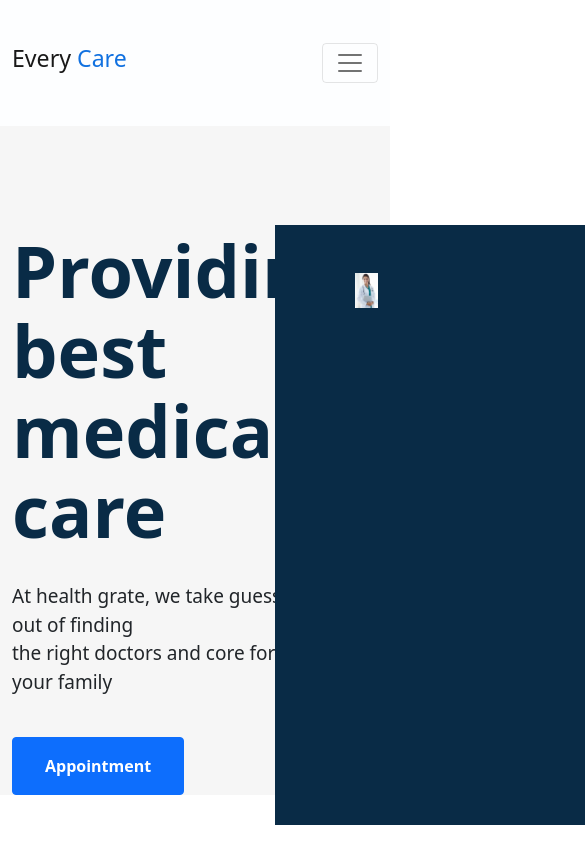
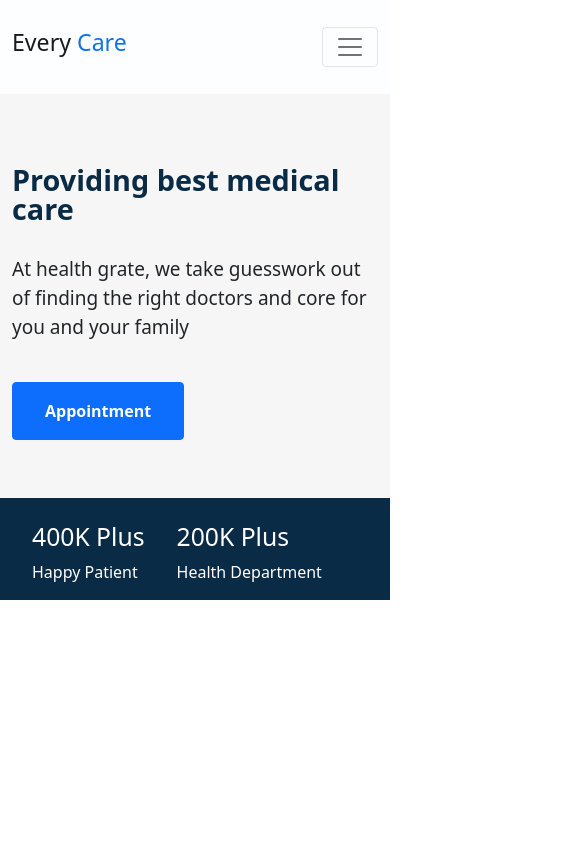
Before and after one commit to Afzzal-Mahmud/healthcare-website, a React (Create React App) app: page / in a window 390 px wide. Shown: the top 844 px of the page, 585 px wide, since content can reach past the window. Built offline with nearby package versions, Linux system fonts and the light colour scheme.

Commit message:
add responsive header section

```diff
--- a/src/Components/Header/Header.css
+++ b/src/Components/Header/Header.css
@@ -20,3 +20,9 @@
 .padding{
     padding: 2em 0;
 }
+/* resize the header padding on this brackpoint */
+@media screen and (max-width: 767px) {
+    .padding{
+        padding:1em 0;
+    }
+}
--- a/src/Pages/Home/Home.css
+++ b/src/Pages/Home/Home.css
@@ -1,26 +1,40 @@
+/* make some room on hero section by padding top */
 .padding-top{
     padding-top: 5em;
 }
+/* the UI secondery color use in this utility class */
 .secondery-section-background{
     background: #f6f6f6;
 }
+.responsive-flex{
+    display: flex;
+}
 .hero-img-background{
     position: absolute;
-    width: 350px;
-    height: 600px;
-    left: -5em;
-    top: -3em;
+    width: 230px;
+    height: 184px;
+    left: -3.5em;
+    top: -2.5em;
     background: #092b46;
     z-index: -1;
 }
-/* top margin of the hero */
+/* header end section */
+.hero-end{
+    left: 0;
+    bottom: 0em;
+    width: 100%;
+}
+.hero-end > div {
+    margin-left: 2em;
+}
+/* top margin of the hero image */
 .margin-top{
-    margin-top: 4.2em;
+    margin-top: 4em;
     z-index: 1;
 }
 /* for all h1,-h6 teg */
 .font-big{
-    font-size: 4.5em;
+    font-size: 4em;
     color: #092b46;
     line-height: 5rem;
 }
@@ -32,3 +46,44 @@
 .btn-padding{
     padding: 1rem 2rem;
 }
+
+/* meadia quariey */
+/* font big class is for the hero text size */
+@media screen and (max-width: 1199px) {
+    .font-big{
+        font-size: 3em;
+        line-height: 3.5rem;
+    }
+}
+/* responsive flex class is for revarce the hero section hero-info is on the top and img is on the bottom */
+@media screen and (max-width: 994px) {
+    .responsive-flex{
+        flex-direction: column;
+    }
+    .responsive-img{
+        margin: -3em 0 0 21em;
+    }
+}
+@media screen and (max-width: 767px) {
+    .padding-top{
+        padding-top: 3em;
+    }
+    .responsive-img{
+        display: none;
+    }
+    .responsive-hero-section{
+        padding-bottom: 10em;
+    }
+    .font-big{
+        font-size: 2.5em;
+    }
+}
+@media screen and (max-width: 450px) {
+    .hide-mobile{
+        display: none;
+    }
+    .font-big{
+        font-size: 1.8em;
+        line-height: 1em;
+    }
+}
--- a/src/Pages/Home/Home.js
+++ b/src/Pages/Home/Home.js
@@ -1,21 +1,23 @@
 import React from "react";
 import './Home.css';
+import '../../CustomCss/CustomUtility.css'
 import { Button, Container } from "react-bootstrap";
 import heroDoctor from '../../Image/hero-doctor-image.jpg';
 
 function Home() {
     return(
-        <div className='secondery-section-background'>
+        <div className='secondery-section-background                                position-relative
+                   responsive-hero-section'>
         <Container
-        className='d-flex
+        className='responsive-flex
         justify-content-between
         padding-top'>
             {/* hero or home page info */}
                 <div className='pt-4'>
                 <h1 className='fw-bold
-                font-big'>Providing best <br /> medical care</h1>
+                font-big'>Providing best <br className='hide-mobile' /> medical care</h1>
 
-                <p className='font-p py-4'>At health grate, we take guesswork out of finding <br /> the right doctors and core for you and your family</p>
+                <p className='font-p py-4'>At health grate, we take guesswork out of finding <br className='hide-mobile'/> the right doctors and core for you and your family</p>
 
                 {/* hero btn */}
                 <Button
@@ -24,11 +26,32 @@ function Home() {
                            fw-bold'>
                 Appointment</Button>
                 </div>
-            <div className='margin-top position-relative'>
+            <div className='margin-top
+                            position-relative
+                            responsive-img'>
                 <img className='img-fluid' src={heroDoctor} alt="hero-image" />
                 <div className='hero-img-background'></div>
             </div>
         </Container>
+        {/* this is the last happy patient part */}
+        <div className='d-flex
+                        text-white
+                        justify-content-start
+                        secondery-background-color
+                        position-absolute
+                        align-items-center
+                        pt-4
+                        hero-end'
+                        >
+            <div>
+                <h2>400K Plus</h2>
+                <p>Happy Patient</p>
+            </div>
+            <div>
+                <h2>200K Plus</h2>
+                <p>Health Department</p>
+            </div>
+        </div>
         </div>
     )
 }
```
Also changed, not shown: src/Image/hero-doctor-image.jpg.
